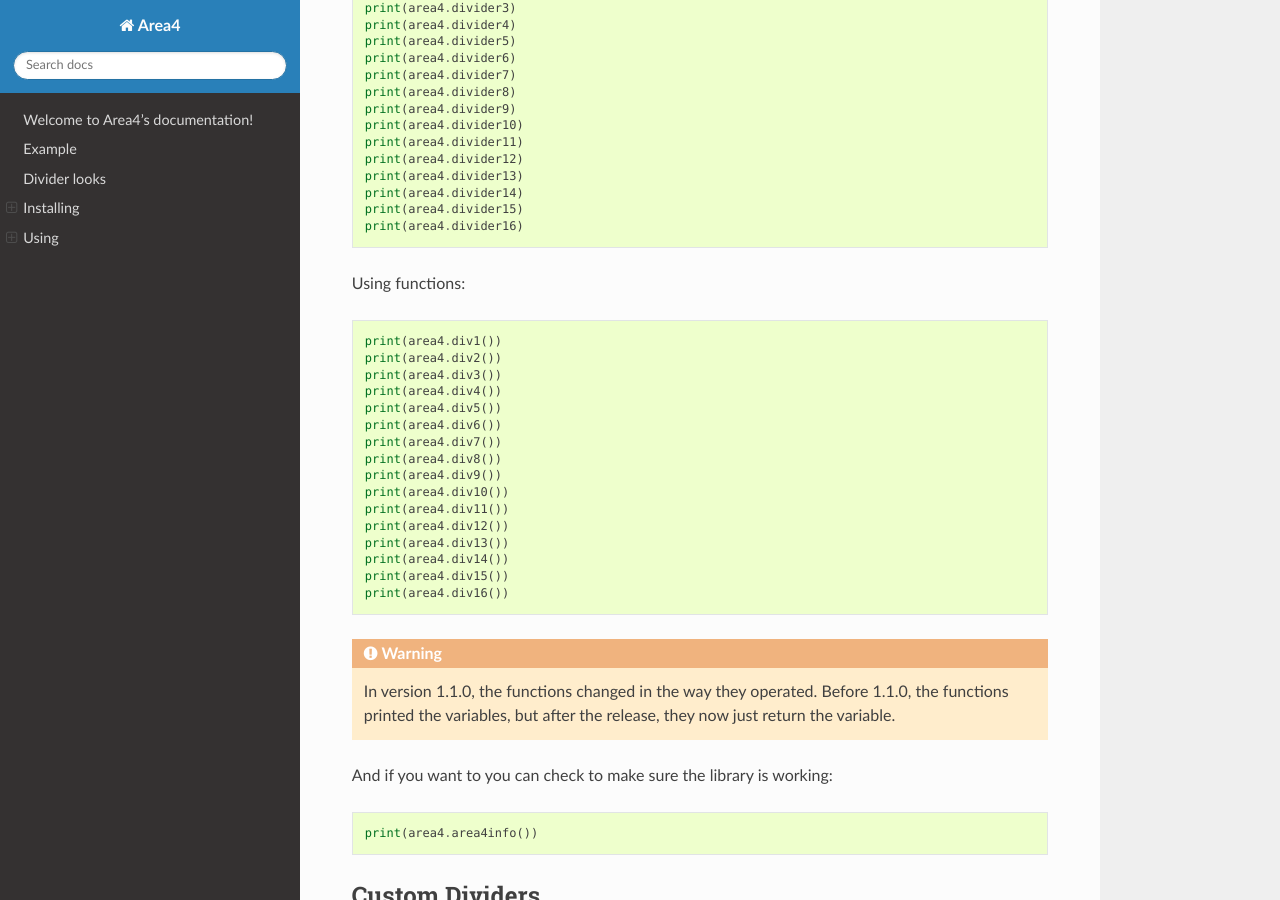
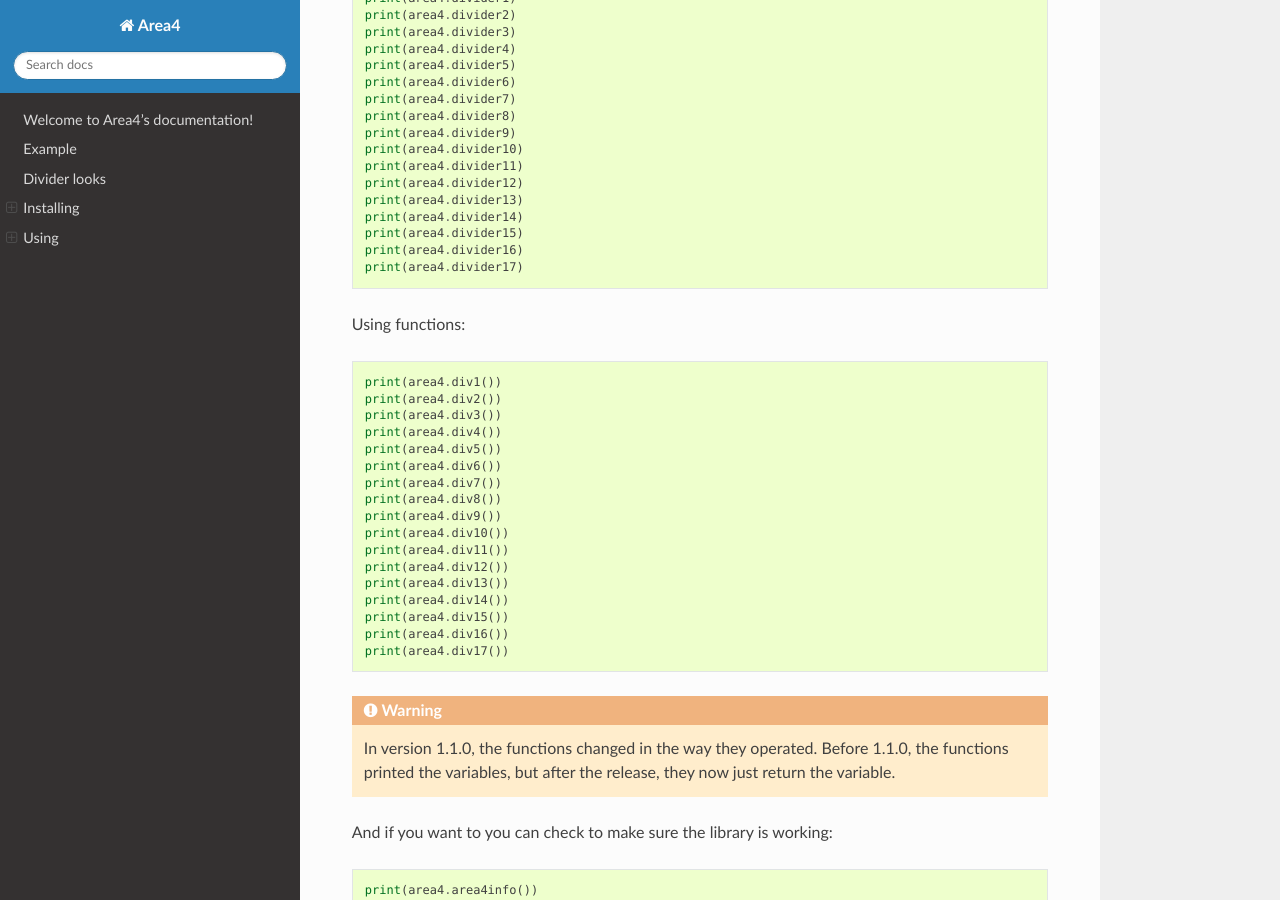
Before and after one commit to area4lib/area4, a Sphinx documentation site: the page built from docs/index.rst, in a window 1280 px wide and 900 px high, scrolled down 2156 px. Built offline with Sphinx 7.4.7 and the Read the Docs theme 2.0.0, drawn with Linux system fonts in a browser that asks for light colours.

Commit message:
Update index.rst

```diff
--- a/docs/index.rst
+++ b/docs/index.rst
@@ -132,6 +133,7 @@ Just using plain print commands:
     print(area4.divider14)
     print(area4.divider15)
     print(area4.divider16)
+    print(area4.divider17)
 
 Using functions:
 
@@ -153,6 +155,7 @@ Using functions:
     print(area4.div14())
     print(area4.div15())
     print(area4.div16())
+    print(area4.div17())
 
 .. warning:: In version 1.1.0, the functions changed in the way they operated.  Before 1.1.0, the functions printed the variables, but after the release, they now just return the variable.
 
```
Also changed, not shown: other parts of docs/index.rst (+1 -0 lines).
